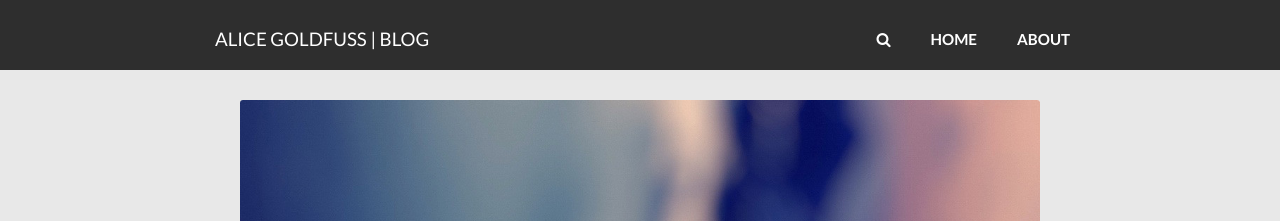
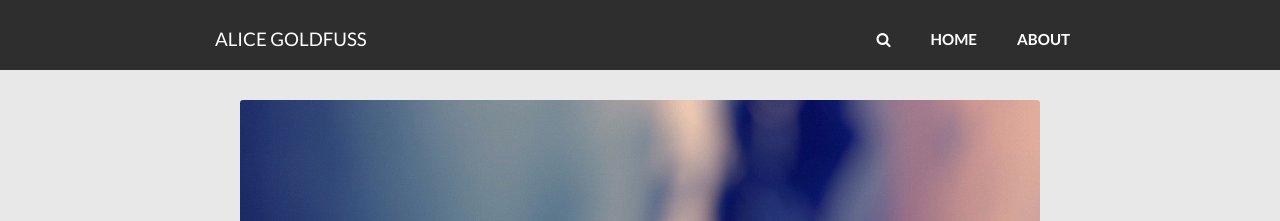
Before and after one commit to alicegoldfuss/blog, a Jekyll site: the page built from index.html, in a window 1280 px wide. Shown: the top 221 px of the page. Built offline with Jekyll 4.4.1, drawn with Linux system fonts in a browser that asks for light colours; nearby versions of some CDN libraries; the list of posts is cut into pages by our own code; comment, search, counter and statistics services are not loaded.

Commit message:
description changes 2

```diff
--- a/_config.yml
+++ b/_config.yml
@@ -1,4 +1,4 @@
-title:            Alice Goldfuss | Blog
+title:            Alice Goldfuss
 description:
 # put your disqus here
 disqus_shortname:
--- a/index.html
+++ b/index.html
@@ -1,6 +1,6 @@
 ---
 layout: post-index
-title: "Alice Goldfuss : Blog"
+title: "Blog"
 description: ""
 tags: [Jekyll, theme, themes, responsive, blog, modern]
 comments: false
```
